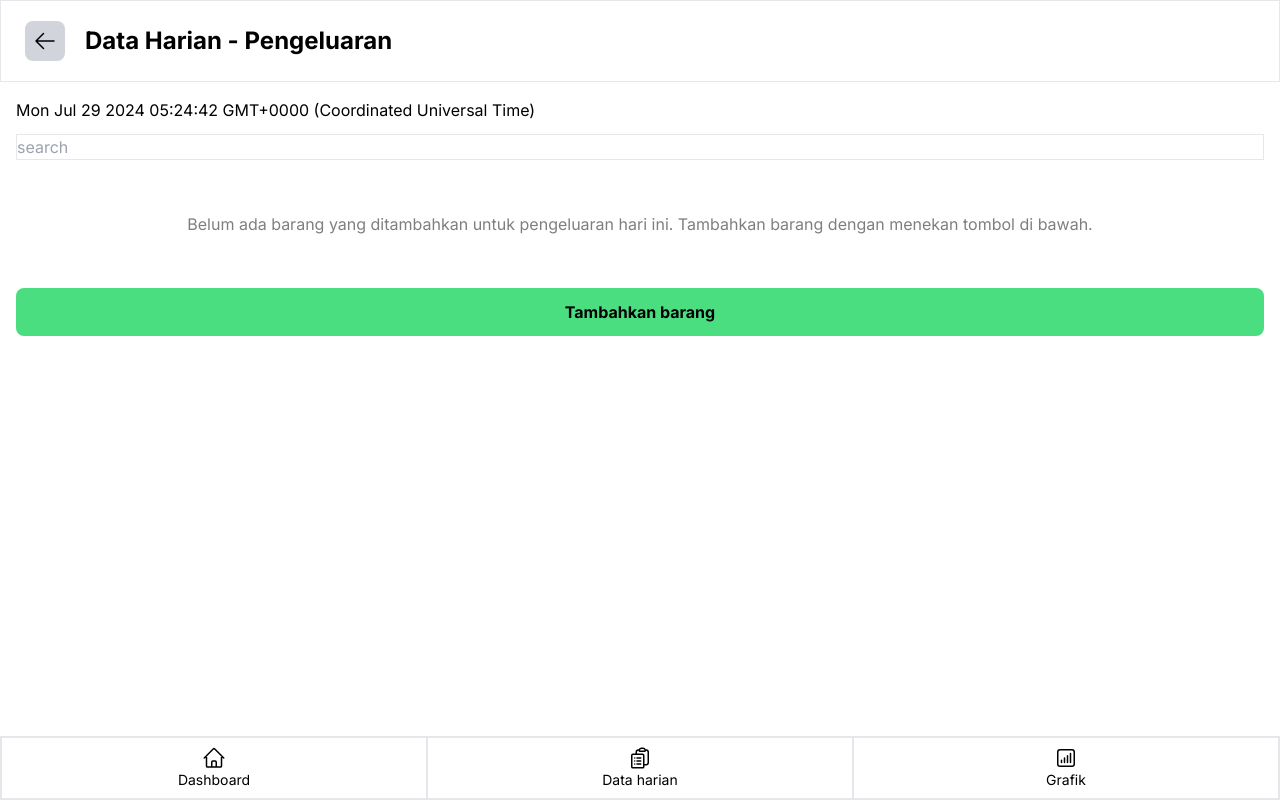
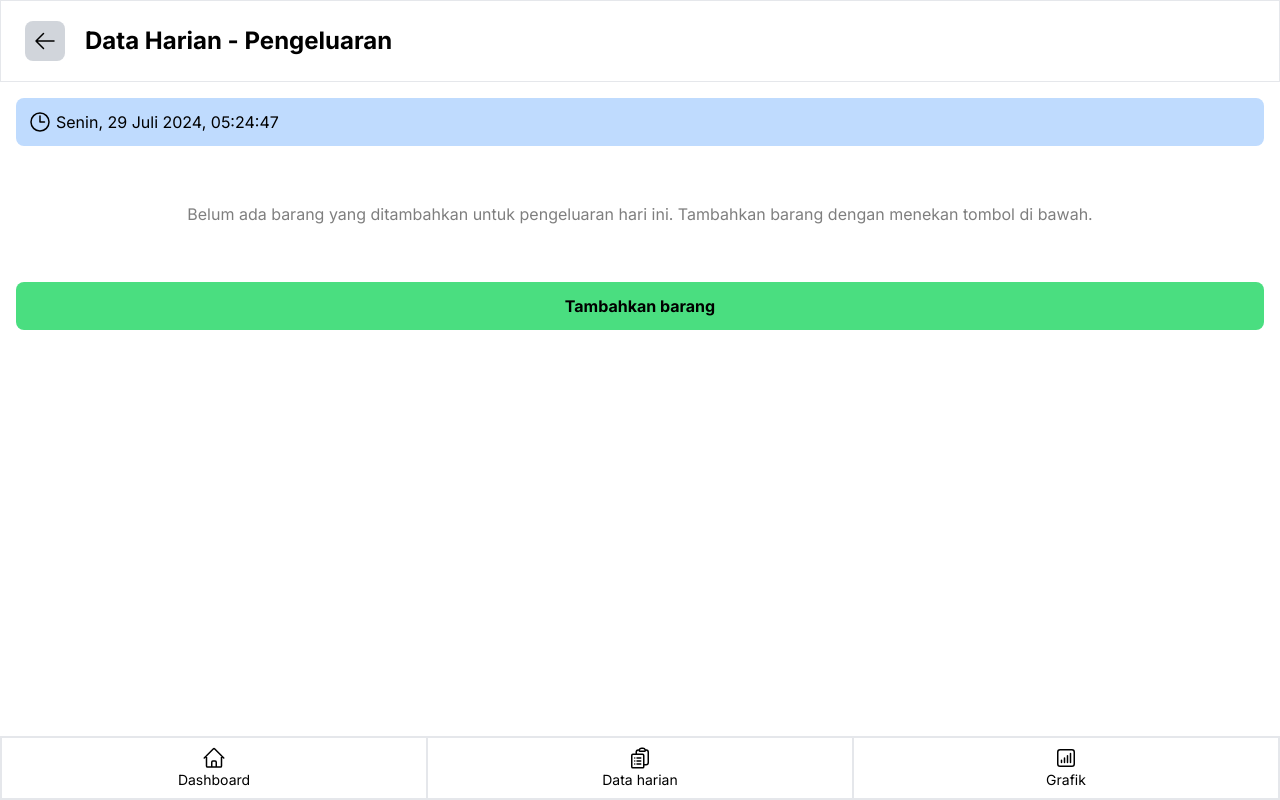
Before and after one commit to karelbondan/mreneo, a Next.js app: page /data_harian/pengeluaran in a window 1280 px wide. Built offline with nearby package versions, Linux system fonts and the light colour scheme.

Commit message:
feat: developed pengeluaran page
A small change was also implemented in pemasukan page to display the date more attractively

```diff
--- a/app/data_harian/pemasukan/page.tsx
+++ b/app/data_harian/pemasukan/page.tsx
@@ -2,7 +2,7 @@ import { DaftarPesanan, PemasukanData } from '@/types/common';
 import React from 'react'
 import daftar_pesanan_customer from '../daftar_pesanan/dummy_data/daftar_pesanan_customer';
 import Link from 'next/link';
-import { formatHarga } from '@/utils/commonfunc';
+import { formatDate, formatHarga } from '@/utils/commonfunc';
 
 export default function PemasukanPage() {
   const pemasukan: DaftarPesanan[] = daftar_pesanan_customer;
@@ -28,8 +28,8 @@ export default function PemasukanPage() {
   return (
     <div>
       <p className='m-4 p-3 bg-purple-200 rounded-lg'>
-        Semua data (termasuk harga) tertera berdasarkan input tanggal <strong>{
-          new Date(pemasukan[0].date).toLocaleString("id-ID").replaceAll(".", ":")
+        Semua data (termasuk harga) tertera berdasarkan input hari <strong>{
+          formatDate(new Date(pemasukan[0].date), true)
         }</strong>
       </p>
       <div className='mx-4 border-black/20 overflow-auto'>
@@ -69,7 +69,7 @@ export default function PemasukanPage() {
             query: {
               redirect: "/data_harian/daftar_pesanan/pemasukan"
             }
-          }}><button className='underline'>daftar pesanan.</button>
+          }}><button className='underline'><strong>daftar pesanan</strong>.</button>
           </Link>
         </p>
       </div>
--- a/app/data_harian/pengeluaran/page.tsx
+++ b/app/data_harian/pengeluaran/page.tsx
@@ -1,53 +1,116 @@
 'use client'
+import TimeCard from '@/components/cards/time';
+import CustomPopup from '@/components/popup';
+import SimpanPerubahanPopup from '@/components/popup/simpan_perubahan';
 import TambahBarangPopup from '@/components/popup/tambah_barang';
 import { DataPengeluaran } from '@/types/common';
 import { PopupHandle } from '@/types/popup';
+import { formatHarga } from '@/utils/commonfunc';
 import React, { useRef, useState } from 'react'
 
 export default function PengeluaranPage() {
     const [dataPengeluaran, setdataPengeluaran] = useState<DataPengeluaran[]>([]);
+    const [barangDihapus, setbarangDihapus] = useState({ nama_barang: "", index: 0 });
+
     const tambahBarangPopup = useRef<PopupHandle>(null);
-    const date = new Date();
+    const hapusBelanjaanPopup = useRef<PopupHandle>(null);
+    const simpanPopup = useRef<PopupHandle>(null);
 
     // null check has been done in the component,
     // no need to do it again here
-    function onPositiveClick(value: DataPengeluaran) {
+    function tambahBarang(value: DataPengeluaran) {
         tambahBarangPopup.current?.hide();
         setdataPengeluaran([...dataPengeluaran, value]);
+    }
+
+    function deleteConfirmation(index: number, nama_barang: string) {
+        setbarangDihapus({ index: index, nama_barang: nama_barang });
+        hapusBelanjaanPopup.current?.show();
     }
 
     function onDelete(index: number) {
         setdataPengeluaran(dataPengeluaran.filter((x, i) => i !== index));
     }
 
+    const headerStyle = "px-3 py-4 whitespace-nowrap";
+    const rowStyle = "px-3 py-3 text-center";
+
     return (
-        <div className='p-4 space-y-3'>
+        <div className='p-4'>
             <TambahBarangPopup
                 ref={tambahBarangPopup}
-                onPositiveClick={onPositiveClick}
+                onPositiveClick={tambahBarang}
                 onNegativeClick={() => tambahBarangPopup.current?.hide()} />
-            {date.toString()}
-            <input type='text' className='border w-full' placeholder='search' />
-            <div>
-                {dataPengeluaran.length > 0 ?
-                    dataPengeluaran.map((barang, index) =>
-                        <div className='flex'>
-                            {barang.nama_barang}
-                            <button
-                                onClick={() => onDelete(index)}
-                                className='bg-gray-200 px-2'>delete</button>
-                        </div>
-                    ) :
+            <CustomPopup
+                title='Hapus belanjaan?'
+                positiveButtonTitle='Hapus'
+                negativeButtonTitle='Tunggu dulu'
+                onPositiveClick={() => onDelete(barangDihapus.index)}
+                ref={hapusBelanjaanPopup}
+            >
+                <p>Yakin ingin menghapus &apos;{barangDihapus.nama_barang}&apos; dari daftar belanja hari ini?</p>
+            </CustomPopup>
+            <SimpanPerubahanPopup
+                ref={simpanPopup}
+            />
+            <div className='space-y-4'>
+                <TimeCard />
+                {dataPengeluaran.length > 0 && (
+                    <p className='p-3 bg-purple-200 rounded-lg'>
+                        <strong>Tip</strong>: Tabel bisa digeser ke kanan/kiri untuk melihat detail lebih banyak.
+                    </p>
+                )}
+                {dataPengeluaran.length > 0 ? (
+                    <div className='overflow-x-auto'>
+                        <table className='w-full border-spacing-0 rounded-lg overflow-hidden'>
+                            <tr className='bg-blue-200'>
+                                <th className={headerStyle}>Aksi</th>
+                                <th className={headerStyle}>Nama barang</th>
+                                <th className={headerStyle}>Jumlah</th>
+                                <th className={headerStyle}>Harga</th>
+                                <th className={headerStyle}>Harga total</th>
+                                <th className={headerStyle}>Keterangan</th>
+                            </tr>
+                            {dataPengeluaran.map((barang, index) =>
+                                <tr className={`${index % 2 === 0 ? "bg-blue-100" : "bg-blue-200"}`}>
+                                    <td className={rowStyle}>
+                                        <button className='p-2 bg-blue-300 rounded-lg'
+                                            onClick={() => deleteConfirmation(index, barang.nama_barang)}>
+                                            <svg xmlns="http://www.w3.org/2000/svg" fill="none" viewBox="0 0 24 24" strokeWidth={1.5} stroke="currentColor" className="size-6">
+                                                <path strokeLinecap="round" strokeLinejoin="round" d="M6 18 18 6M6 6l12 12" />
+                                            </svg>
+                                        </button>
+                                    </td>
+                                    <td className={rowStyle}>{barang.nama_barang}</td>
+                                    <td className={rowStyle}>{barang.jumlah}</td>
+                                    <td className={rowStyle}>Rp{formatHarga(barang.harga as number)}</td>
+                                    <td className={rowStyle}>Rp{formatHarga(barang.jumlah * (barang.harga as number))}</td>
+                                    <td className={rowStyle}>{barang.keterangan}</td>
+                                </tr>
+                            )}
+                        </table>
+                    </div>
+                ) : (
                     <p className='text-center opacity-50 px-3 py-10'>
                         Belum ada barang yang ditambahkan untuk pengeluaran hari ini.
                         Tambahkan barang dengan menekan tombol di bawah.
-                    </p>}
+                    </p>
+                )}
+                <div className={`grid ${dataPengeluaran.length > 0 ? "grid-cols-2 gap-3" : "gap-0"}`}>
+                    <button
+                        onClick={() => tambahBarangPopup.current?.show()}
+                        className='w-full py-3 px-1 bg-green-400 font-bold rounded-lg active:scale-90 transition-all'>
+                        Tambahkan barang
+                    </button>
+                    {dataPengeluaran.length > 0 && (
+                        <button
+                            onClick={() => simpanPopup.current?.show()}
+                            className='w-full py-3 px-1 bg-blue-300 font-bold rounded-lg active:scale-90 transition-all'>
+                            Simpan ke database
+                        </button>
+                    )}
+                </div>
             </div>
-            <button
-                onClick={() => tambahBarangPopup.current?.show()}
-                className='w-full p-3 bg-green-400 font-bold rounded-lg active:scale-90 transition-all'>
-                Tambahkan barang
-            </button>
         </div>
     )
 }
--- a/components/cards/time/index.tsx
+++ b/components/cards/time/index.tsx
@@ -1,5 +1,6 @@
 'use client'
 
+import { formatDate } from "@/utils/commonfunc";
 import { useEffect, useState } from "react";
 
 export default function TimeCard() {
@@ -23,7 +24,7 @@ export default function TimeCard() {
             <svg xmlns="http://www.w3.org/2000/svg" fill="none" viewBox="0 0 24 24" strokeWidth={1.5} stroke="currentColor" className="size-6">
                 <path strokeLinecap="round" strokeLinejoin="round" d="M12 6v6h4.5m4.5 0a9 9 0 1 1-18 0 9 9 0 0 1 18 0Z" />
             </svg>
-            <p>{currentDate.toDateString()}, {currentTime}</p>
+            <p>{formatDate(currentDate)}, {currentTime}</p>
         </div>
     )
 }
--- a/components/popup/simpan_perubahan.tsx
+++ b/components/popup/simpan_perubahan.tsx
@@ -11,7 +11,7 @@ const SimpanPerubahanPopup = forwardRef<PopupHandle, GenericPopupProps>((props,
             negativeButtonTitle='Tunggu dulu'
             ref={ref}
         >
-            <p>Simpan perubahan data pada pesanan ini ke database?</p>
+            <p>Simpan perubahan data ke database?</p>
         </CustomPopup>
     )
 })
--- a/utils/commonfunc.ts
+++ b/utils/commonfunc.ts
@@ -1,9 +1,21 @@
-export function formatHarga(stringHarga: number) {
+import { days, months } from "./definition";
+
+export function formatHarga(stringHarga: number): string {
     // split harga per 3 digit dari belakang
     return String(stringHarga).split(/(?=(?:...)*$)/).join(".")
 }
 
-export function formatDate(stringDate: string) {
-    // Tue Aug 13 2024 13:50:17 GMT+0700 (Western Indonesia Time)
+export function formatDate(date: Date, and_time: boolean = false): string {
+    const tanggal = date.toDateString().split(" ");
+    const waktu = date.toLocaleTimeString("id-ID").replaceAll(".", ":");
+    if (and_time) {
+        return `${days[tanggal[0]]}, ${tanggal[2]} ${months[tanggal[1]]} ${tanggal[3]}, ${waktu}`;
+    } else {
+        return `${days[tanggal[0]]}, ${tanggal[2]} ${months[tanggal[1]]} ${tanggal[3]}`;
+    }
 
 }
+
+export function getCurrentDateISO(): string {
+    return new Date().toISOString();
+}
--- a/utils/definition.ts
+++ b/utils/definition.ts
@@ -1,4 +1,8 @@
-export const months = {
+type Dates = {
+    [key: string]: string
+}
+
+export const months: Dates = {
     Jan: "Januari",
     Feb: "Februari",
     Mar: "Maret",
@@ -13,7 +17,7 @@ export const months = {
     Dec: "Desember"
 }
 
-export const days = {
+export const days: Dates = {
     Mon: "Senin",
     Tue: "Selasa",
     Wed: "Rabu",
```
